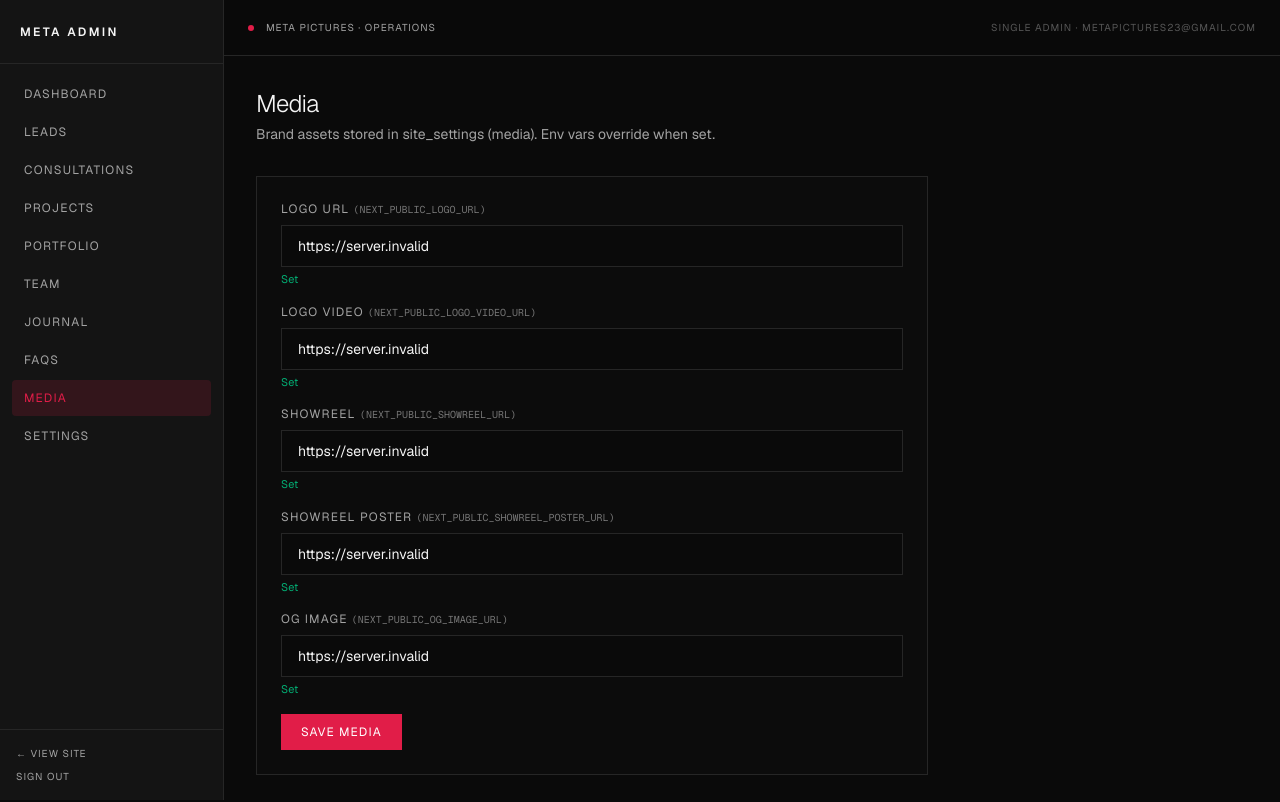
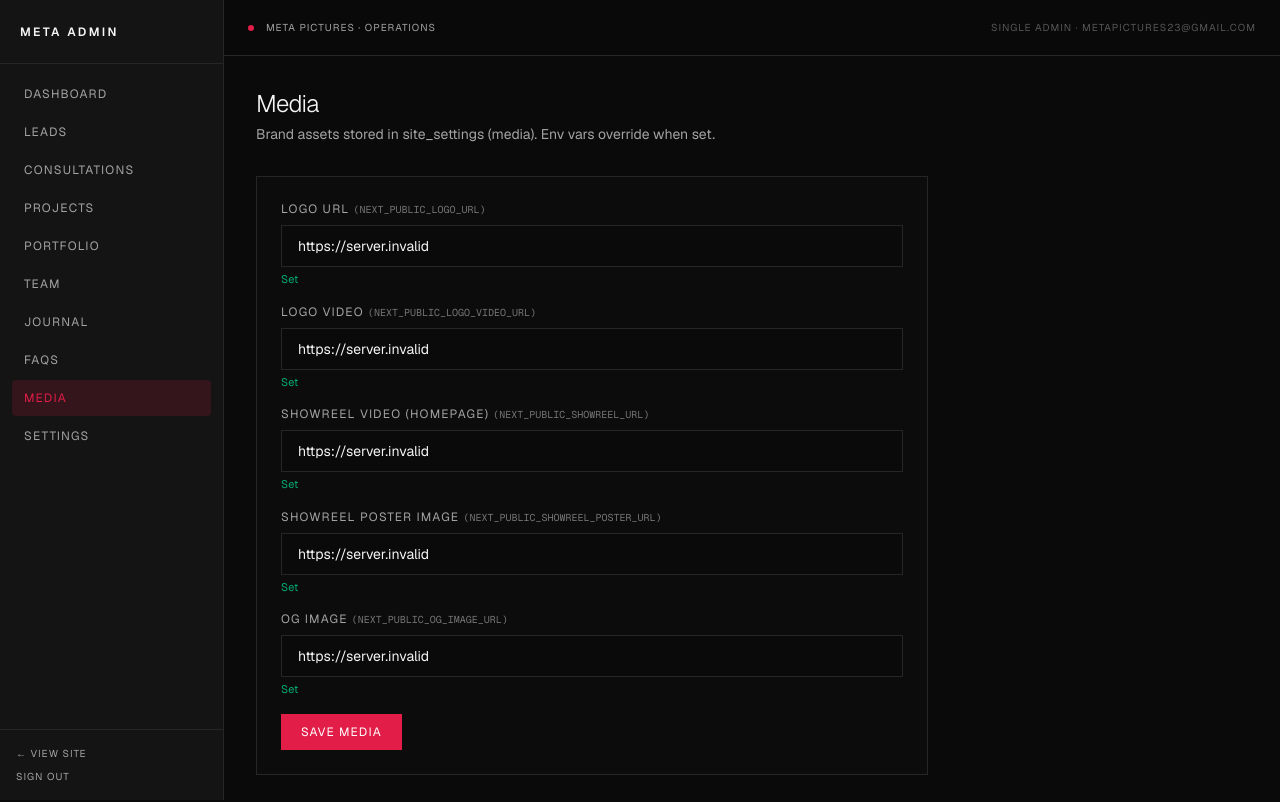
Before and after one commit to Menelik2/3D, a Next.js app: page /admin/media in a window 1280 px wide. Shown: the top 802 px of the page. Built offline with nearby package versions, Linux system fonts and the light colour scheme; no server answers; the database is empty.

Commit message:
content: update showreel blurb + clearer admin showreel video fields

```diff
--- a/src/components/admin/MediaForm.tsx
+++ b/src/components/admin/MediaForm.tsx
@@ -27,15 +27,15 @@ const FIELDS: { key: keyof Media; label: string; env: string; placeholder: strin
   },
   {
     key: "showreelUrl",
-    label: "Showreel",
+    label: "Showreel video (homepage)",
     env: "NEXT_PUBLIC_SHOWREEL_URL",
-    placeholder: "https://youtube.com/embed/… or mp4 URL",
+    placeholder: "YouTube link or /brand/videos/showreel.mp4",
   },
   {
     key: "showreelPosterUrl",
-    label: "Showreel poster",
+    label: "Showreel poster image",
     env: "NEXT_PUBLIC_SHOWREEL_POSTER_URL",
-    placeholder: "https://…/poster.jpg",
+    placeholder: "Image shown before play (optional)",
   },
   {
     key: "ogImageUrl",
```
